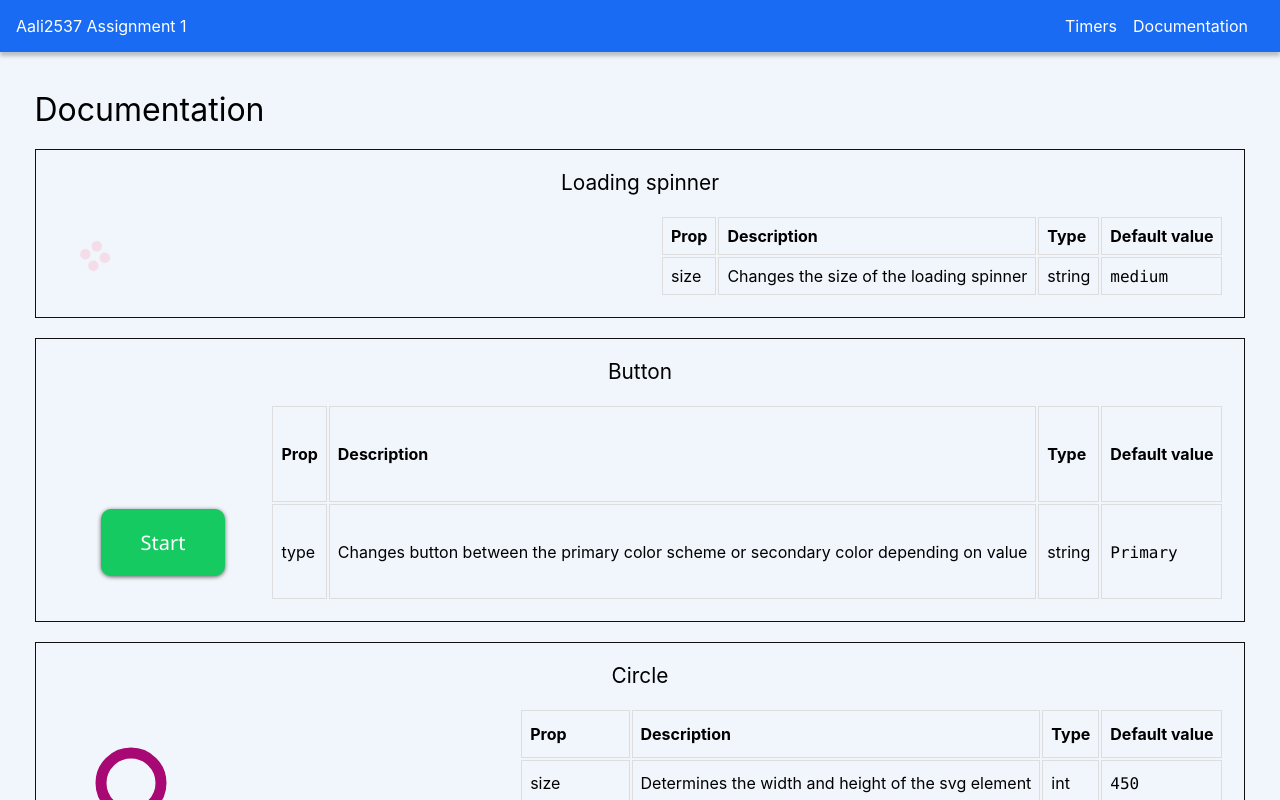
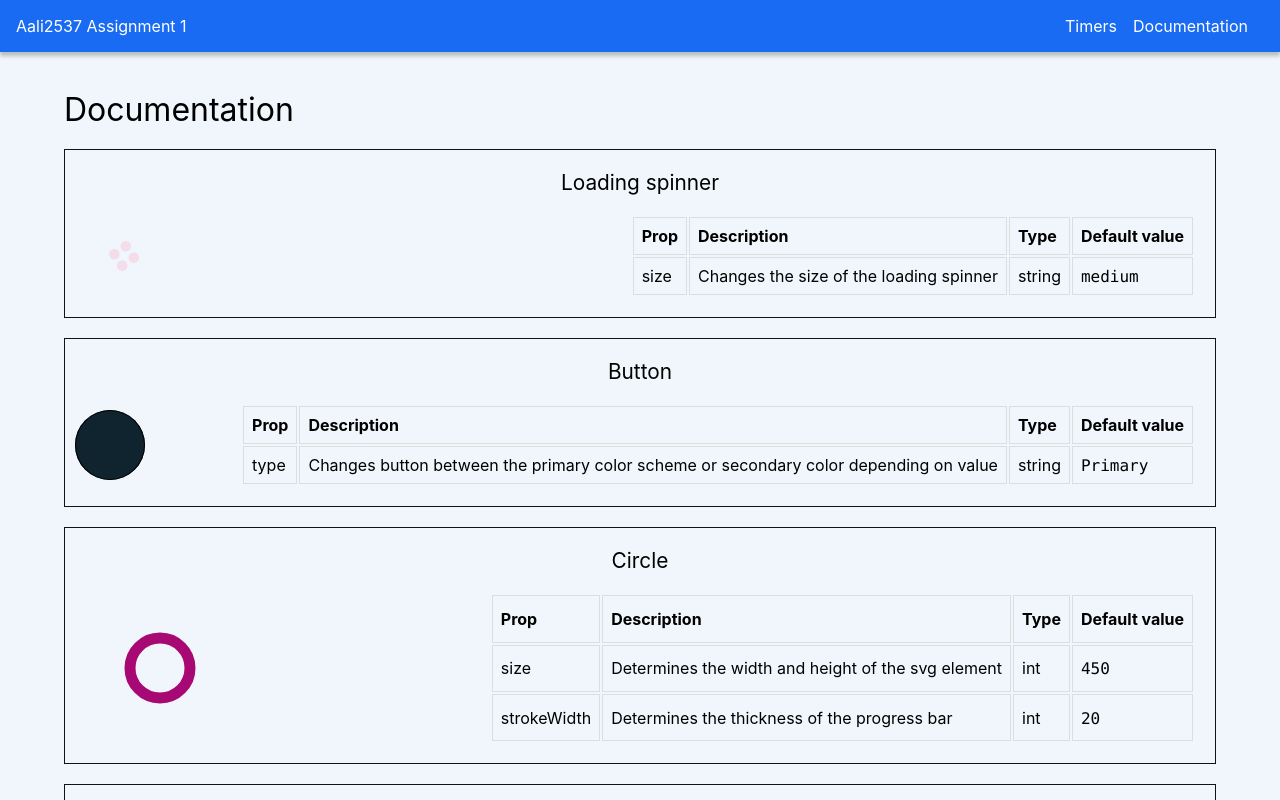
Before and after one commit to prof-tejera/assignment-2-aali2537, a React (Create React App) app: page /docs in a window 1280 px wide. Built offline with nearby package versions, Linux system fonts and the light colour scheme; the HTML template or start-up script is replaced by a standard one.

Commit message:
Button Implementation

```diff
--- a/src/components/context/TimerContext.js
+++ b/src/components/context/TimerContext.js
@@ -11,7 +11,9 @@ const TimerProvider = ({ children }) => {
   const [maxRound, setMaxRound] = useState(5);
   const [roundType, setRoundType] = useState("Work");
   const [tabPos, setTabPos] = useState("0em");
+  const [btn1, setBtn1] = useState("play");
 
+  //Sets the current timer and animates the moving tab
   const selectTimer = (timer) => {
     setTimerType(timer);
     setTabPos(tabMap[timer]);
@@ -33,6 +35,8 @@ const TimerProvider = ({ children }) => {
         roundType,
         setRoundType,
         tabPos,
+        btn1,
+        setBtn1,
       }}
     >
       {children}
--- a/src/components/generic/Button.js
+++ b/src/components/generic/Button.js
@@ -1,62 +1,148 @@
-import React from "react";
-import styled from "styled-components";
-import PropTypes from "prop-types";
+import React, { useContext } from "react";
+import styled, { keyframes } from "styled-components";
+import { FontAwesomeIcon } from "@fortawesome/react-fontawesome";
+import {
+  faPlay,
+  faPause,
+  faFastForward,
+  faUndo,
+  faCog,
+} from "@fortawesome/free-solid-svg-icons";
 
-const PrimaryButton = styled.button`
-  background-color: #15cb61;
-  color: white;
-  margin-top: 4em;
-  margin-right: 1em;
-  margin-left 1em;
-  border-width: 0;
-  border-radius: 10px;
-  box-shadow: 0 1px 4px rgba(0, 0, 0, 0.6);
-  font-family: Segoe UI;
-  font-size: 20px;
-  padding: 1em 2em;
-  transition: background-color .4s;
+import { TimerContext } from "../context/TimerContext";
+import { icon } from "@fortawesome/fontawesome-svg-core";
 
-  :hover {
-    background-color: #11a64f;
-    cursor: pointer;
+const iconSize = 70;
+const panelBackground = "#0f242e";
+
+const icons = {
+  play: faPlay,
+  pause: faPause,
+  "fast-forward": faFastForward,
+  reset: faUndo,
+  setting: faCog,
+};
+
+const colors = {
+  play: "#15cb61",
+  reset: "#EF2D56",
+  pause: "#ED7D3A",
+  "fast-forward": "#5398BE",
+  setting: "#CB9173",
+};
+
+const Pulse = keyframes`
+  70% {
+    box-shadow: 0 0 0 20px rgba(255, 255, 255, 0);
   }
-
-  :active {
-    background-color: #0e813e;
+  100% {
+    box-shadow: 0 0 0 0 rgba(255, 255, 255, 0);
   }
 `;
 
-const SecondaryButton = styled(PrimaryButton)`
-  background-color: #ea3546;
+const Ripple = styled.div`
+  height: ${iconSize}px;
+  width: ${iconSize}px;
+  position: absolute;
+  left: 0;
+  top: 0;
+  border-radius: 50%;
+  cursor: pointer;
+  opacity: 0;
+  transition: all 0.5s;
 
-  :hover {
-    background-color: #de172b;
+  &::after {
+    content: "";
+    position: absolute;
+    top: 0;
+    left: 0;
+    box-shadow: 0 0 0 20px rgba(255, 255, 255);
+    opacity: 0;
+    transition: 0.5s;
   }
 
-  :active {
-    background-color: #b91324;
+  &:active::after {
+    box-shadow: 0 0 0 0 rgba(255, 255, 255);
+    position: absolute;
+    top: 0;
+    left: 0;
+    opacity: 1;
+    transition: 0s;
   }
 `;
 
-class Button extends React.Component {
-  render() {
-    const { type } = this.props;
+const CircleButton = styled.div`
+  height: ${iconSize}px;
+  width: ${iconSize}px;
+  position: relative;
+  display: table-cell;
+  vertical-align: middle;
+  border-radius: 50%;
+  cursor: pointer;
+  transition: all 0.5s;
+  opacity: 1;
+  box-shadow: 0 0 0 0 rgba(255, 255, 255, 1);
 
-    return (
-      <>
-        {type === "Primary" && <PrimaryButton>Start</PrimaryButton>}
-        {type === "Secondary" && <SecondaryButton>Pause</SecondaryButton>}
-      </>
-    );
+  button {
+    position: absolute;
   }
-}
 
-Button.propTypes = {
-  type: PropTypes.oneOf(["Primary", "Secondary"]),
-};
+  &:active {
+    animation: ${Pulse};
+    animation-iteration-count: 1;
+    animation-duration: 0.5s;
+  }
 
-Button.defaultProps = {
-  type: "Primary",
+  &::before,
+  &::after {
+    content: "";
+    position: absolute;
+    top: 0;
+    left: 0;
+    height: 100%;
+    width: 100%;
+    transition: all 0.25s ease;
+    border-radius: 50%;
+  }
+
+  &::after {
+    box-shadow: inset 0 0 0 1px ${(props) => colors[props.icon]};
+  }
+
+  &::before {
+    background: ${(props) => colors[props.icon]};
+    box-shadow: inset 0 0 0 ${iconSize}px ${panelBackground};
+  }
+
+  &:hover::before {
+    box-shadow: inset 0 0 0 1px ${panelBackground};
+  }
+
+  svg {
+    position: relative;
+    font-size: ${iconSize / 2}px;
+    color: white;
+  }
+`;
+
+const Wrapper = styled.div`
+  position: absolute;
+  height: ${iconSize}px;
+  width: ${iconSize}px;
+  left: ${(props) => props.left}%;
+  margin-left: -35px;
+`;
+
+const Button = ({ icon, onClick, left }) => {
+  return (
+    <Wrapper left={left}>
+      <div onClick={onClick}>
+        <CircleButton icon={icon}>
+          <FontAwesomeIcon icon={icons[icon]} />
+        </CircleButton>
+      </div>
+    </Wrapper>
+  );
 };
 
 export default Button;
--- a/src/components/timers/Timer.js
+++ b/src/components/timers/Timer.js
@@ -1,10 +1,11 @@
-import React from "react";
+import React, { useContext } from "react";
 import styled from "styled-components";
 
 import Panel from "../generic/Panel";
 import Circle from "../generic/Circle";
 import TextDisplay from "../generic/TextDisplay";
 import Button from "../generic/Button";
+import { TimerContext } from "../context/TimerContext";
 
 //Circle size settings
 const circleSize = 450;
@@ -14,17 +15,32 @@ const RelDiv = styled.div`
   position: relative;
 `;
 
+const TopButtonRow = styled.div`
+  margin-right: 1em;
+  position: relative;
+  height: 4.5em;
+`;
+
+const BottomButtonRow = styled.div`
+  height: 5em;
+  position: relative;
+`;
+
 const Timer = () => {
+  const { btn1, setBtn1 } = useContext(TimerContext);
+
   return (
     <Panel>
+      <TopButtonRow>
+        <Button icon={"setting"} left={90} />
+      </TopButtonRow>
       <RelDiv>
         <Circle size={circleSize} strokeWidth={circleStroke} />
         <TextDisplay />
       </RelDiv>
-      <div>
-        <Button type="Primary" />
-        <Button type="Secondary" />
-      </div>
+      <BottomButtonRow>
+        <Button icon={"play"} left={50} />
+      </BottomButtonRow>
     </Panel>
   );
 };
```
Also changed, not shown: 1 other file (tests, documents, lock files or other folders).
